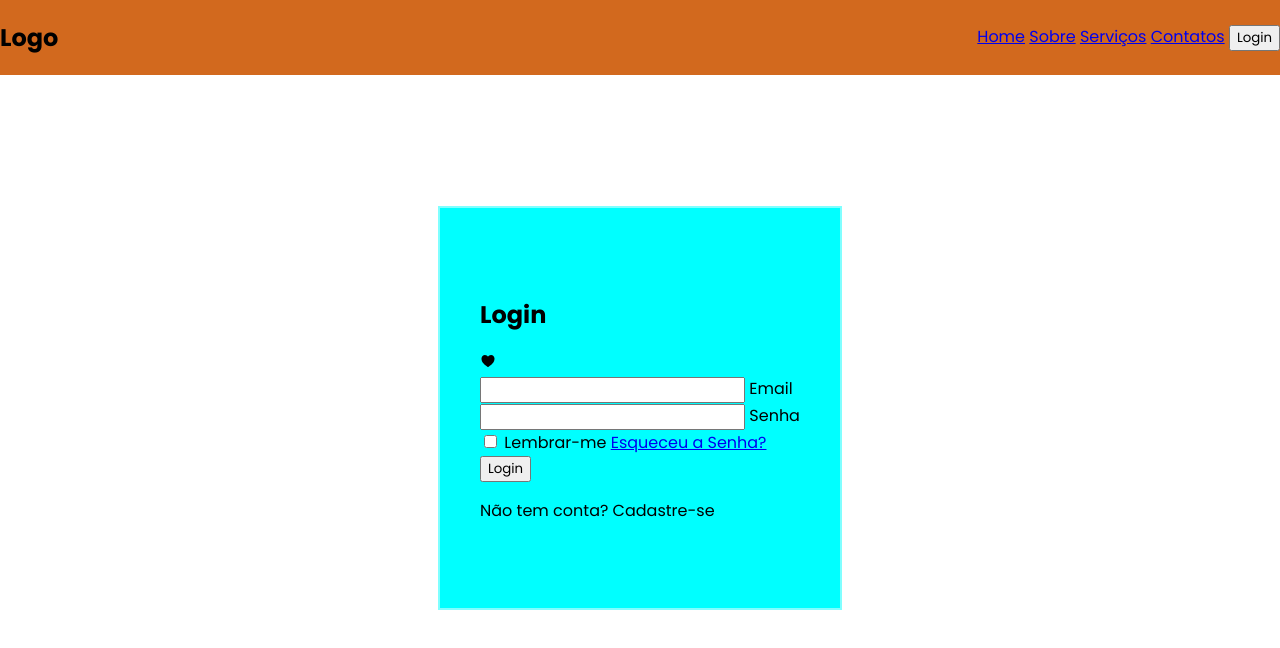
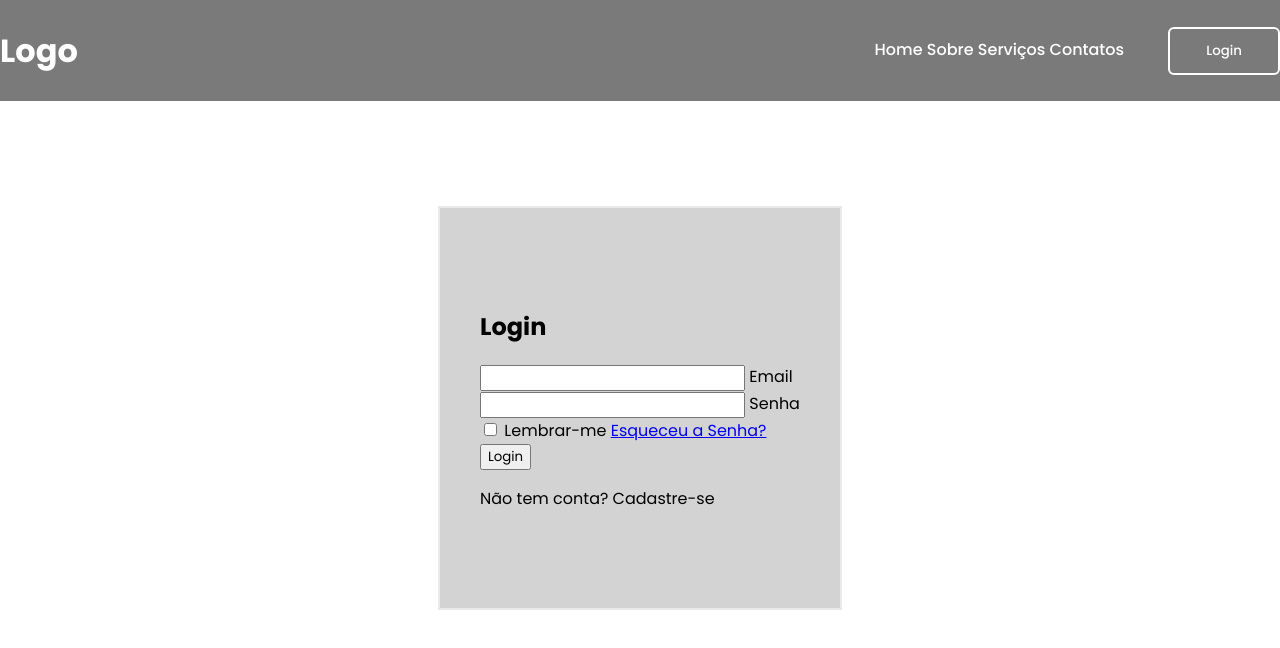
Before and after one commit to DarqWendel/FormularioHTMLeCSS, a plain HTML site: page index.html in a window 1280 px wide. Drawn offline with nearby package versions, Linux system fonts and the light colour scheme.

Commit message:
Inicio do estilo da nav

```diff
--- a/css/style.css
+++ b/css/style.css
@@ -9,7 +9,8 @@ body {
     justify-content: center;
     align-items: center;
     height: 100vh;
-    min-height: 100vh; /* vh é o tamanho da tela */
+    min-height: 100vh;
+    /* vh é o tamanho da tela */
 }
 
 header {
@@ -20,12 +21,32 @@ header {
     top: 0;
     left: 0;
     width: 100%;
-    background-color: chocolate;
+    background-color: rgb(122, 122, 122);
 
 }
 
 .logo {
+    font-size: 2em;
+    color: white;
+}
 
+nav.menu a {
+    font-size: 1.0em;
+    color: white;
+    text-decoration: none;
+    font-weight: 500;
+
+}
+
+.btn-login {
+    padding: 12px 36px;
+    border-radius: 6px;
+    margin-left: 40px;
+    font-weight: 500;
+    color: white;
+    background-color: transparent;
+    border: 2px solid white;
+    cursor: pointer;
 }
 
 main {
@@ -36,6 +57,6 @@ main {
     display: flex;
     justify-content: center;
     align-items: center;
-    background-color: aqua;
+    background-color: lightgray;
 
 }
--- a/index.html
+++ b/index.html
@@ -1,5 +1,6 @@
 <!DOCTYPE html>
 <html lang="pt-BR">
+
 <head>
     <meta charset="UTF-8">
     <meta name="viewport" content="width=device-width, initial-scale=1.0">
@@ -13,6 +14,7 @@
 
 
 </head>
+
 <body>
     <header>
         <h2 class="logo">
@@ -32,8 +34,6 @@
         <span class="icons">
             <div class="form-box login">
                 <h2>Login</h2>
-                    <ion-icon name="heart"></ion-icon>
-
 
                 <form>
 
@@ -47,7 +47,7 @@
 
                     <div class="input-box">
                         <input type="password" name="senha" id="senha">
-                                <label for="senha">Senha</label>  <!-- <ion-icon name="lock-closed"></ion-icon> -->
+                        <label for="senha">Senha</label> <!-- <ion-icon name="lock-closed"></ion-icon> -->
                     </div>
 
                     <div class="lembrar-senha">
@@ -56,8 +56,11 @@
                         <a href="#">Esqueceu a Senha?</a>
                     </div>
 
-                            <button class="btn"  type="submit">Login</button>
+
+                    <div>
+                        <button class="btn" type="submit">Login</button>
                         <p>Não tem conta? <a href="#"></a>Cadastre-se</p>
+                    </div>
 
 
 
@@ -67,4 +70,5 @@
 
     </main>
 </body>
+
 </html>
```
Lines whose indentation alone changed are shown as unchanged.
